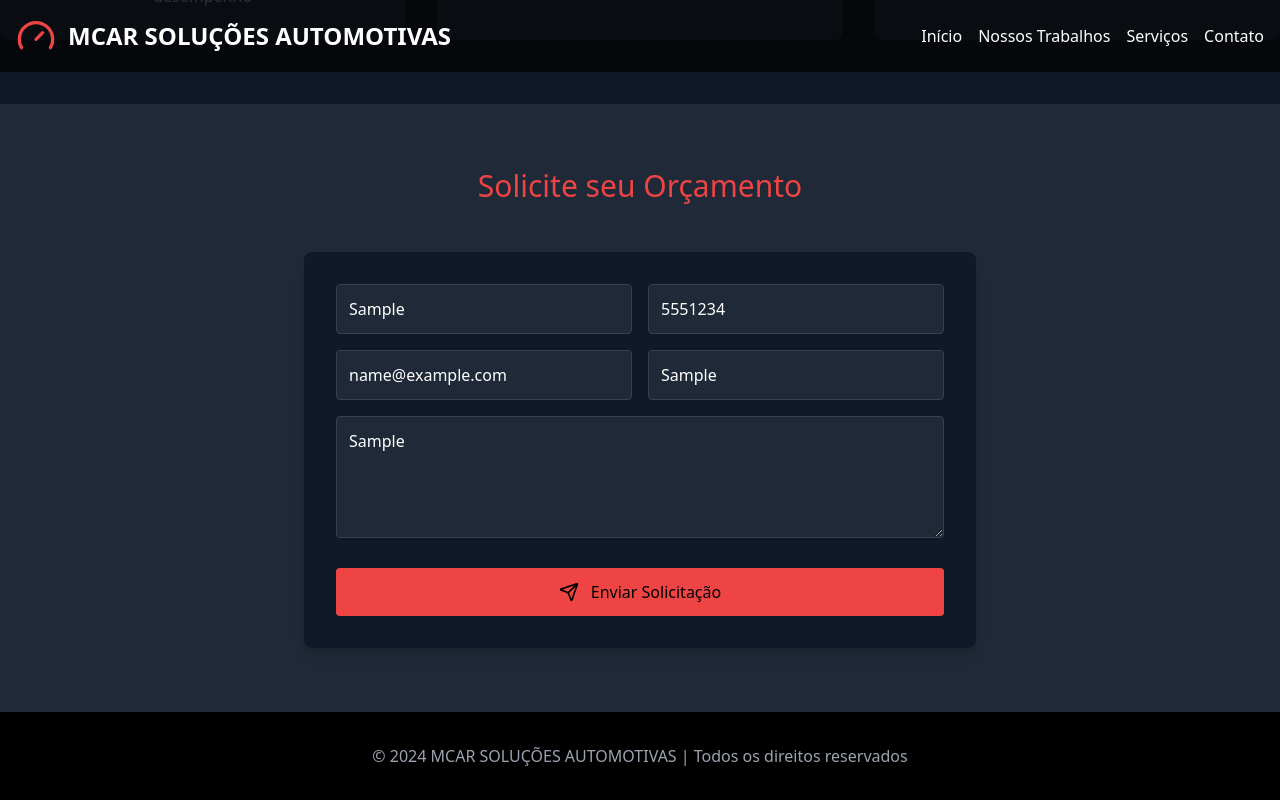
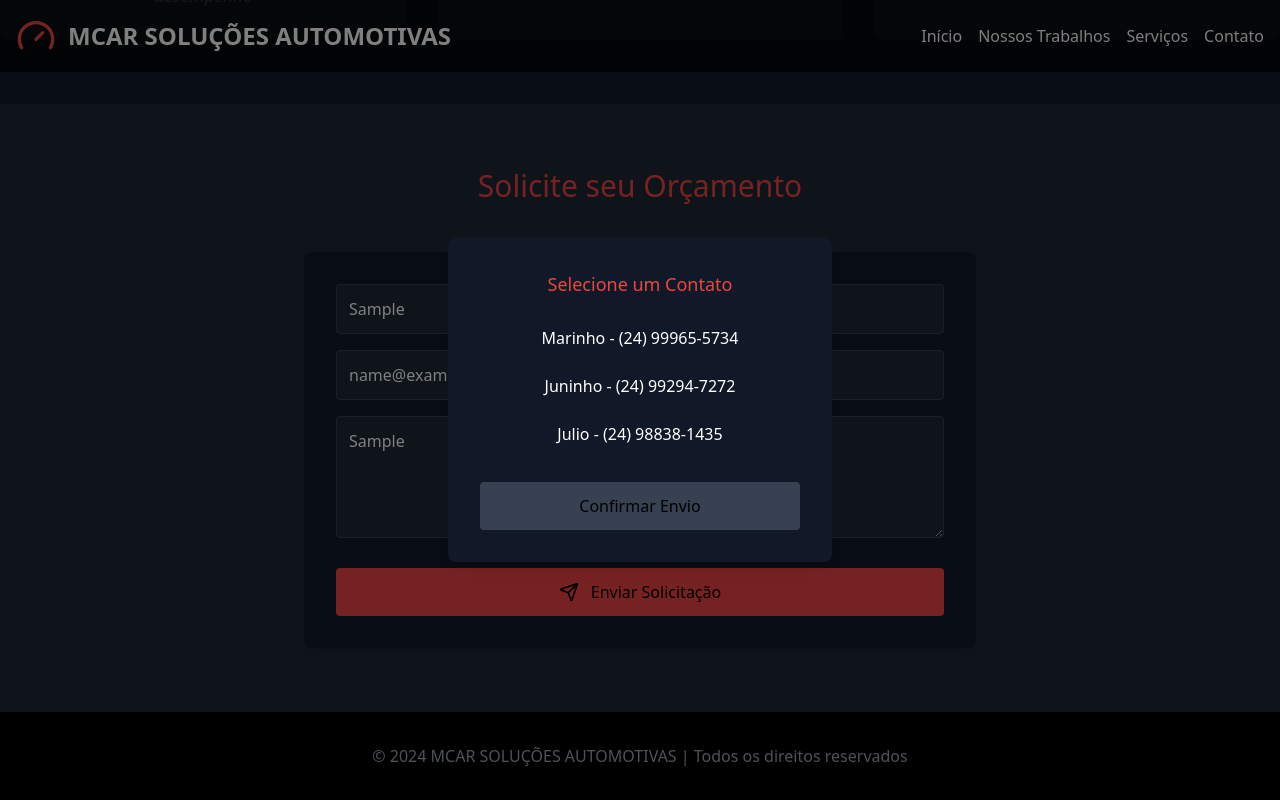
Before and after one commit to Kevick/psauto, a React (Create React App) app: page / in a window 1280 px wide. Both pictures are taken after typing "Sample", "5551234", "name@example.com", "Sample", "Sample" into the empty fields and a click on the button "Enviar Solicitação". Shown: the part 2329-3129 px from the top of the page. Built offline with nearby package versions, Linux system fonts and the light colour scheme.

Commit message:
atualização contato

```diff
--- a/src/components/ContactForm.jsx
+++ b/src/components/ContactForm.jsx
@@ -1,11 +1,34 @@
+import { useState } from 'react';
 import { Send } from 'lucide-react';
 
 const ContactForm = ({ formData, handleInputChange, handleSubmit }) => {
+  const [showModal, setShowModal] = useState(false);
+  const [selectedContact, setSelectedContact] = useState(null);
+
+  const contacts = [
+    { name: 'Marinho', phone: '(24) 99965-5734' },
+    { name: 'Juninho', phone: '(24) 99294-7272' },
+    { name: 'Julio', phone: '(24) 98838-1435' },
+  ];
+
+  const handleFormSubmit = (e) => {
+    e.preventDefault();
+    setShowModal(true);
+  };
+
+  const handleSendToContact = () => {
+    if (selectedContact) {
+      handleSubmit(selectedContact); // Passa o contato selecionado
+      setShowModal(false);
+    }
+  };
+
   return (
     <section id="contato" className="py-16 bg-gray-800">
       <div className="container mx-auto max-w-2xl">
         <h3 className="text-3xl text-center mb-12 text-red-500">Solicite seu Orçamento</h3>
-        <form onSubmit={handleSubmit} className="bg-gray-900 p-8 rounded-lg shadow-lg">
+        <form onSubmit={handleFormSubmit} className="bg-gray-900 p-8 rounded-lg shadow-lg">
+          {/* Inputs do formulário */}
           <div className="grid md:grid-cols-2 gap-4">
             <input
               type="text"
@@ -64,6 +87,37 @@ const ContactForm = ({ formData, handleInputChange, handleSubmit }) => {
             Enviar Solicitação
           </button>
         </form>
+
+        {/* Modal */}
+        {showModal && (
+          <div className="fixed inset-0 bg-black bg-opacity-50 flex justify-center items-center z-50">
+            <div className="bg-gray-900 p-8 rounded-lg shadow-lg text-center max-w-sm w-full">
+              <h4 className="text-lg text-red-500 mb-4">Selecione um Contato</h4>
+              <ul className="mb-6">
+                {contacts.map((contact) => (
+                  <li
+                    key={contact.phone}
+                    className={`p-3 rounded cursor-pointer hover:bg-gray-800 ${
+                      selectedContact?.phone === contact.phone ? 'bg-gray-800' : ''
+                    }`}
+                    onClick={() => setSelectedContact(contact)}
+                  >
+                    {contact.name} - {contact.phone}
+                  </li>
+                ))}
+              </ul>
+              <button
+                onClick={handleSendToContact}
+                disabled={!selectedContact}
+                className={`w-full py-3 rounded ${
+                  selectedContact ? 'bg-red-500 hover:bg-red-600' : 'bg-gray-700 cursor-not-allowed'
+                } text-black`}
+              >
+                Confirmar Envio
+              </button>
+            </div>
+          </div>
+        )}
       </div>
     </section>
   );
--- a/src/components/ServicesSection.jsx
+++ b/src/components/ServicesSection.jsx
@@ -19,7 +19,7 @@ const ServicesSection = () => {
             },
             {
               icon: <CheckCircle size={50} className="text-red-500" />,
-              title: "Suporte Técnico",
+              title: "MECANICA",
               description: "Atendimento especializado e personalizado"
             }
           ].map((servico, index) => (
--- a/src/page/PsautoWebsite.jsx
+++ b/src/page/PsautoWebsite.jsx
@@ -1,4 +1,5 @@
 import React, { useState } from 'react';
+
 import { motion } from 'framer-motion';  // Importando o framer-motion
 import Header from '../components/Header';
 import Hero from '../components/Hero';
@@ -25,9 +26,7 @@ const PsautoWebsite = () => {
     }));
   };
 
-  const handleSubmit = (e) => {
-    e.preventDefault();
-
+  const handleSubmit = (selectedContact) => {
     const mensagem = `Olá, gostaria de um orçamento de remap!\n
     *Dados do Cliente:*
     - Nome: ${formData.nome}
@@ -41,9 +40,13 @@ const PsautoWebsite = () => {
     *Observações:*
     ${formData.observacoes}
 
+    Enviar para: ${selectedContact.name} - ${selectedContact.phone}
+
     Aguardo retorno!`.replace(/\s+/g, '%20');
 
-    window.open(`https://wa.me/5524993210516?text=${mensagem}`, '_blank');
+    // Usa o número do contato selecionado
+    const numeroWhatsApp = `55${selectedContact.phone.replace(/\D/g, '')}`; // Remove caracteres não numéricos e adiciona "55" para DDI
+    window.open(`https://wa.me/${numeroWhatsApp}?text=${mensagem}`, '_blank');
   };
 
   return (
```
